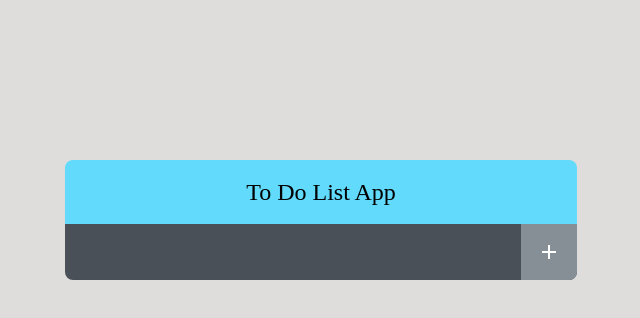
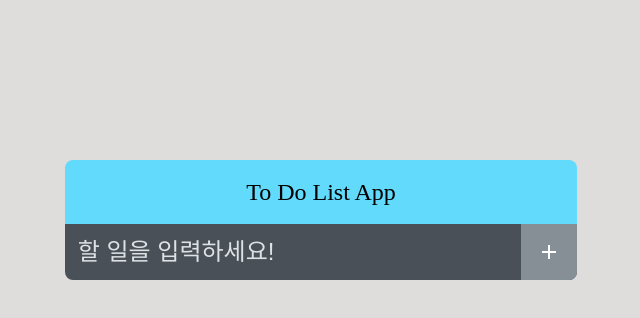
Before and after one commit to sewonkimm/react-to-do, a React (Create React App) app in the folder react-to-do/: page / in a window 1280 px wide. Shown: the top 318 px of the page, without its empty margins (319-959 px from the left). Built offline with nearby package versions, Linux system fonts and the light colour scheme.

Commit message:
[Fix] placeholder 오타 수정

```diff
--- a/react-to-do/src/components/TodoInsert.js
+++ b/react-to-do/src/components/TodoInsert.js
@@ -5,7 +5,7 @@ import { MdAdd } from 'react-icons/md';
 function TodoInsert(props) {
   return (
     <form className="TodoInsert">
-      <input placehodler="할 일을 입력하세요!" />
+      <input placeholder="할 일을 입력하세요!" />
       <button type="submit">
         <MdAdd />
       </button>
```
